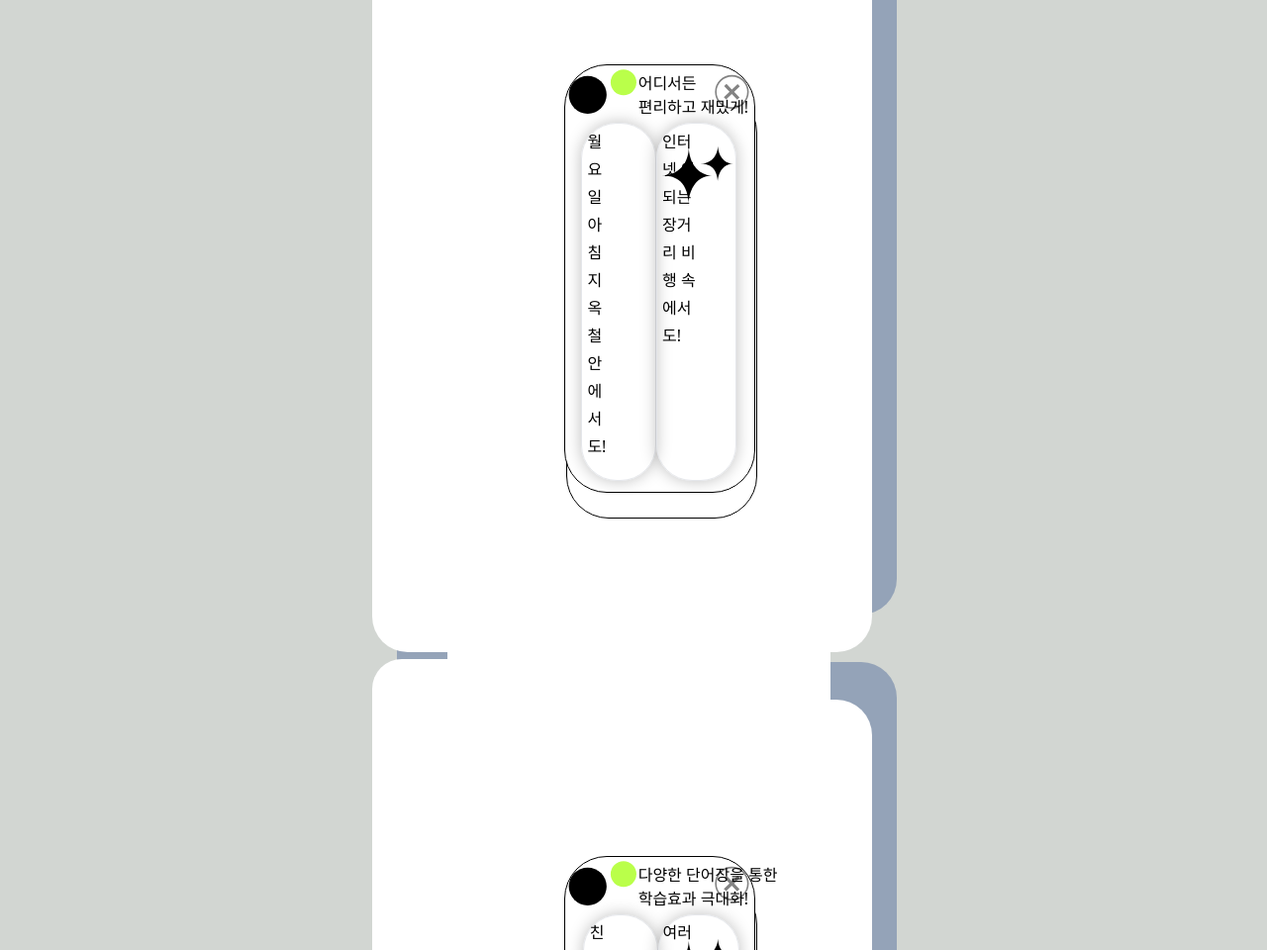
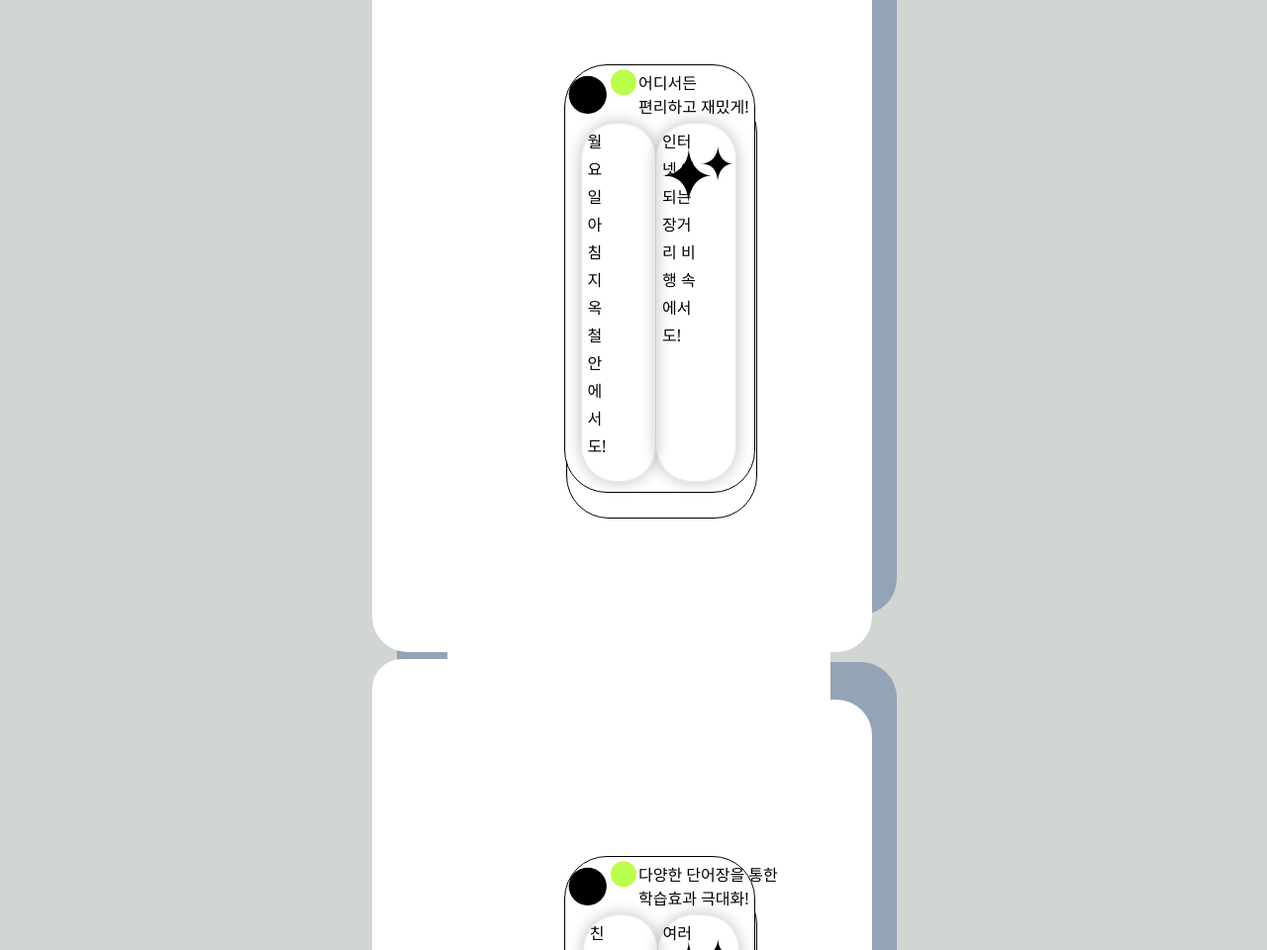
Before and after one commit to p-factory/p-factory, a React (Create React App) app in the folder front/: page /Manual in a window 1280 px wide. Shown: the part 484-1444 px from the top of the page at 99% size. Built offline with nearby package versions, Linux system fonts and the light colour scheme; a web font is replaced by a local one.

Commit message:
🔥: 박스 내부 x 아이콘 삭제

```diff
--- a/front/src/View/Main/component/Manual.componentBottom.tsx
+++ b/front/src/View/Main/component/Manual.componentBottom.tsx
@@ -1,6 +1,5 @@
 import React from 'react';
 import sparkleIcon from '../../../global/Img/sparkleIcon.svg';
-import closeIcon from '../../../global/Img/closeIcon.svg';
 import circleIcon from '../../../global/Img/circleIcon.svg';
 import DevTool from '../../../DEV/Dev';
 
@@ -29,11 +28,6 @@ const Manual = () => {
                   </span>
                 </div>
               </div>
-              <img
-                src={closeIcon}
-                alt="X"
-                className="pt-[clamp(0px,2.42%,10px)]"
-              />
             </div>
             <div className="flex justify-between w-full pl-[clamp(0px,9.48%,108px)] pr-[clamp(0px,7.99%,91px)] pb-[clamp(0px,5.61%,60.58px)] --Pretendard">
               <div className="pl-[clamp(0px,3.69%,42px)] pt-[clamp(0px,1.94%,21px)] pb-[clamp(0px,13.33%,144px)] pr-[clamp(0px,24.76%,282px)] rounded-[36px] border shadow-[0_0_16px_rgba(0,0,0,0.25)] leading-[175%]">
--- a/front/src/View/Main/component/Manual.componentTop.tsx
+++ b/front/src/View/Main/component/Manual.componentTop.tsx
@@ -1,6 +1,5 @@
 import React from 'react';
 import sparkleIcon from '../../../global/Img/sparkleIcon.svg';
-import closeIcon from '../../../global/Img/closeIcon.svg';
 import circleIcon from '../../../global/Img/circleIcon.svg';
 import DevTool from '../../../DEV/Dev';
 
@@ -29,11 +28,6 @@ const Manual = () => {
                   </span>
                 </div>
               </div>
-              <img
-                src={closeIcon}
-                alt="X"
-                className="pt-[clamp(0px,2.42%,10px)]"
-              />
             </div>
             <div className="flex justify-between w-full pl-[clamp(0px,8.36%,97px)] pr-[clamp(0px,9.4%,109px)] pb-[clamp(0px,5.61%,60.58px)] --Pretendard">
               <div className="pl-[clamp(0px,3.62%,42px)] pt-[clamp(0px,2.41%,26px)] pb-[clamp(0px,12.96%,140px)] pr-[clamp(0px,25.34%,294px)] rounded-[36px] border shadow-[0_0_16px_rgba(0,0,0,0.25)] leading-[175%]">
```
